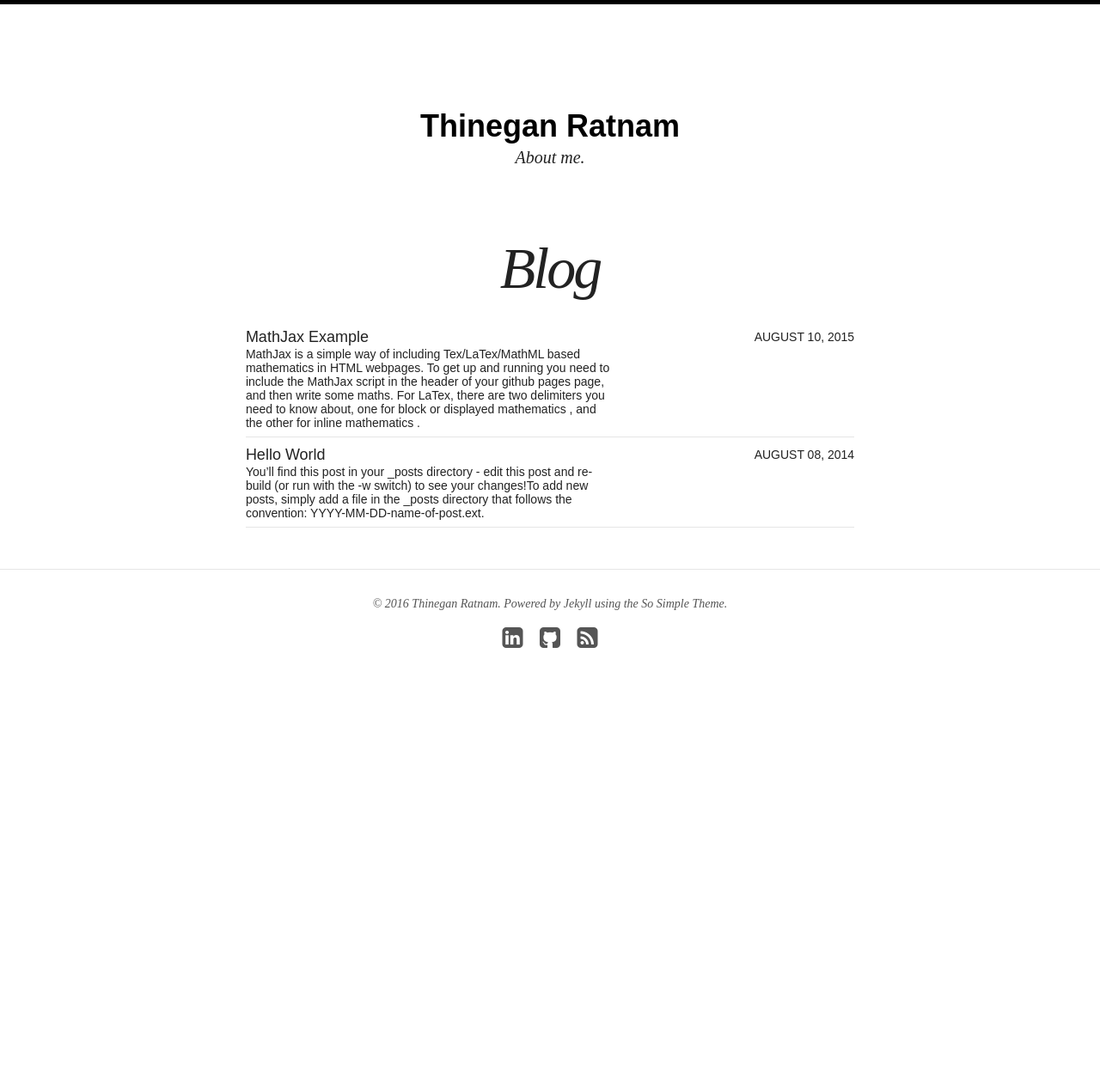
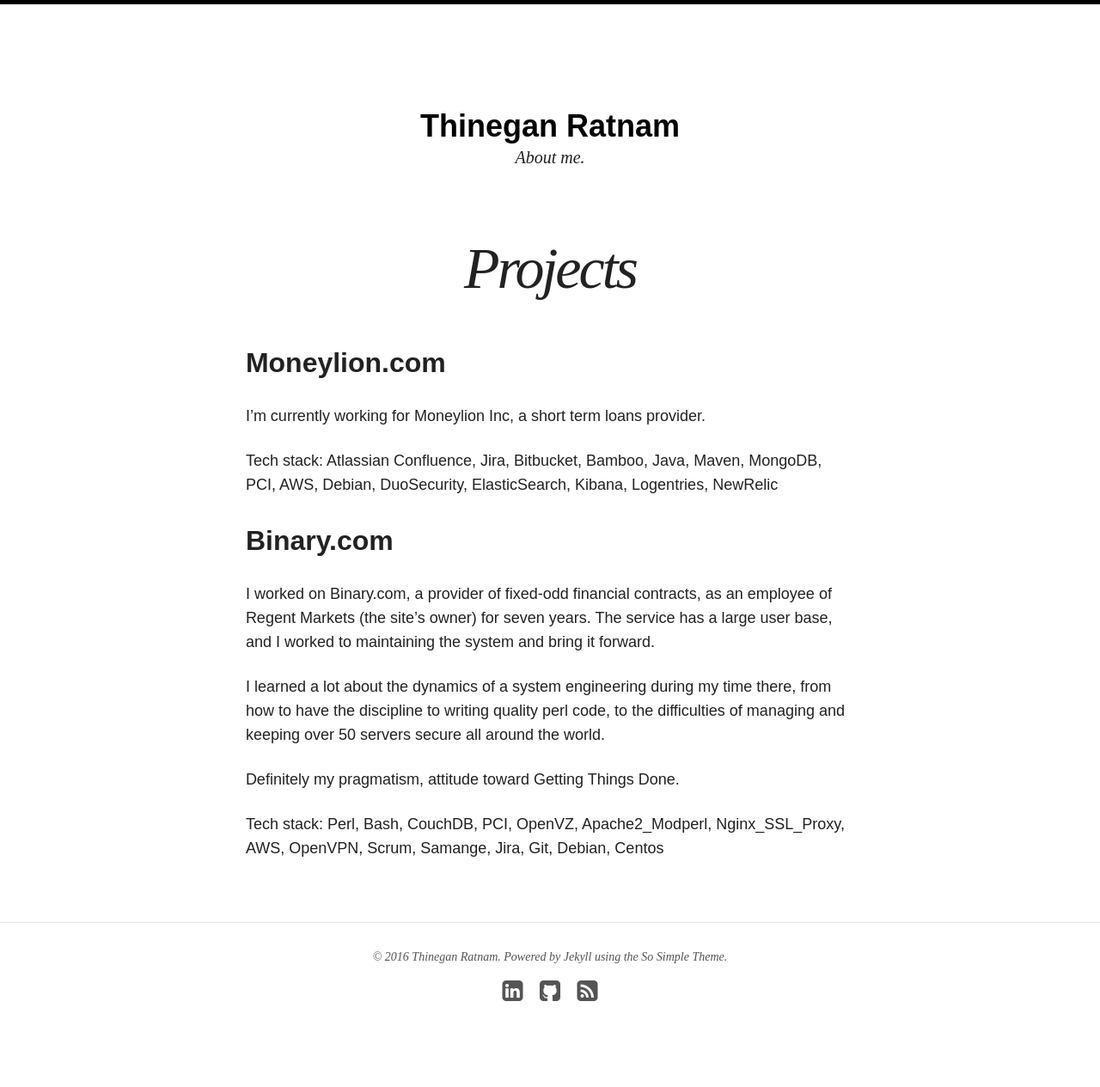
Before and after one commit to thinegan/thinegan.github.io, a Jekyll site: the page built from projects/index.md, in a window 1280 px wide. Shown: the whole page at 86% size. Built offline with Jekyll 4.4.1, drawn with Linux system fonts in a browser that asks for light colours; nearby versions of some CDN libraries; before the commit the page ends 900 px from its top, so only the background shows below that.

Commit message:
Made some updates

```diff
--- a/projects/index.md
+++ b/projects/index.md
@@ -1,12 +1,27 @@
 ---
 layout: page
-title: Blog
+title: Projects
+categories: projetcs
 excerpt: "An archive of blog posts sorted by date."
-search_omit: true
+modified: 2016-06-01T14:19:19-04:00
 ---
 
-<ul class="post-list">
-{% for post in site.categories.blog %}
-  <li><article><a href="{{ site.url }}{{ post.url }}">{{ post.title }} <span class="entry-date"><time datetime="{{ post.date | date_to_xmlschema }}">{{ post.date | date: "%B %d, %Y" }}</time></span>{% if post.excerpt %} <span class="excerpt">{{ post.excerpt | remove: '\[ ... \]' | remove: '\( ... \)' | markdownify | strip_html | strip_newlines | escape_once }}</span>{% endif %}</a></article></li>
-{% endfor %}
-</ul>
+## Moneylion.com
+
+I'm currently working for Moneylion Inc, a short term loans provider.
+
+Tech stack:
+Atlassian Confluence, Jira, Bitbucket, Bamboo, Java, Maven, MongoDB, PCI, AWS, Debian, DuoSecurity, ElasticSearch, Kibana, Logentries, NewRelic
+
+
+## Binary.com
+
+I worked on Binary.com, a provider of fixed-odd financial contracts, as an employee of Regent Markets (the site’s owner) for seven years.
+The service has a large user base, and I worked to maintaining the system and bring it forward.
+
+I learned a lot about the dynamics of a system engineering during my time there, from how to have the discipline to writing quality perl code, to the difficulties of managing and keeping over 50 servers secure all around the world.
+
+Definitely my pragmatism, attitude toward Getting Things Done.
+
+Tech stack:
+Perl, Bash, CouchDB, PCI, OpenVZ, Apache2_Modperl, Nginx_SSL_Proxy, AWS, OpenVPN, Scrum, Samange, Jira, Git, Debian, Centos
```
Also changed, not shown: about/index.md (+1 -1 lines).
